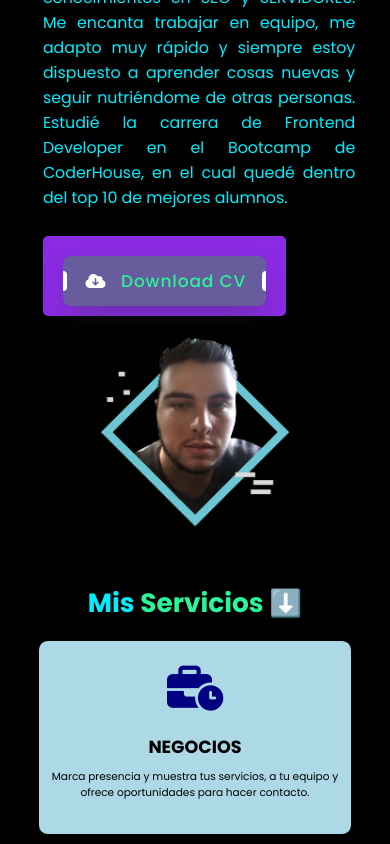
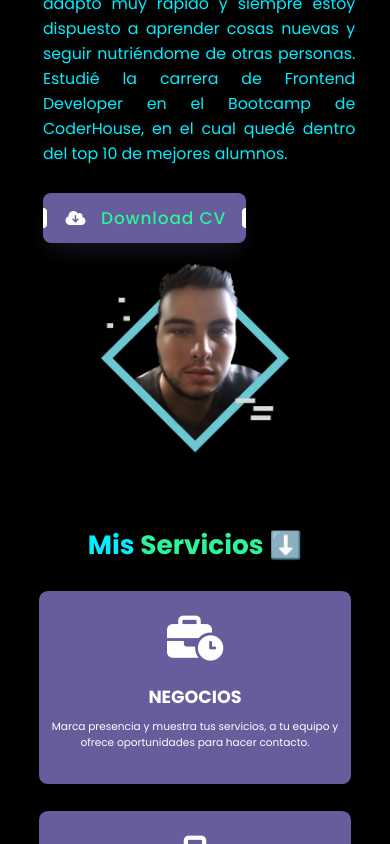
Before and after one commit to Ntarchini99/Portfolio, a React (Vite) app: page / in a window 390 px wide. Shown: the part 1156-2000 px from the top of the page. Built offline with nearby package versions, Linux system fonts and the light colour scheme.

Commit message:
modificaciones de estilos

```diff
--- a/src/components/About/About.css
+++ b/src/components/About/About.css
@@ -98,7 +98,11 @@
     height: 60%;
   }
 
-
+  @media (max-width: 1440px){
+    .about{
+      margin-top: -15%;
+    }
+  }
 
 @media (max-width: 768px) {
     .about {
@@ -121,15 +125,4 @@
         width: 90%;
         color: #0ef;
     }
-
-    .btn-cv {
-        background-color: blueviolet;
-        color: white;
-        font-size: 1.5rem;
-        padding: 10px 20px;
-        text-decoration: none;
-        border-radius: 5px;
-        display: inline-block;
-        cursor: pointer;
-    }
 }
--- a/src/components/About/About.jsx
+++ b/src/components/About/About.jsx
@@ -1,6 +1,6 @@
 import './About.css';
 import perfil from '../../assets/img/perfil.png';
-import cv from '../../assets/pdf/Curriculum-frontend.pdf';
+import cv from '../../assets/pdf/Curriculum-tutor.pdf';
 
 const About = () => {
     return (
--- a/src/components/Contact/Contact.css
+++ b/src/components/Contact/Contact.css
@@ -53,9 +53,9 @@ textarea {
 
 
 .ButtonSending {
+  margin-left: 0;
   margin-top: 2rem;
   cursor: pointer;
-  background-color: #0ef;
   display: inline-flex;
   align-items: center;
   justify-content: center;
@@ -81,7 +81,7 @@ button {
   margin-top: 5%;
   font-family: inherit;
   font-size: 20px;
-  background: royalblue;
+  background: rgb(103, 92, 156);
   color: white;
   padding: 0.7em 1em;
   padding-left: 0.9em;
@@ -131,3 +131,9 @@ button:active {
     transform: translateY(-0.1em);
   }
 }
+
+@media (max-width: 1440px) {
+  button {
+    margin-left: 38%;
+  }
+}
--- a/src/components/Footer/Footer.css
+++ b/src/components/Footer/Footer.css
@@ -20,9 +20,10 @@
     justify-content: center;
     align-items: center;
     padding: .8rem;
-    background: #0ef;
+    background: rgb(103, 92, 156);
     border-radius: .8rem;
     transition: .5s ease;
+    color: white;
 }
 
 .footer-iconTop a:hover {
@@ -31,7 +32,7 @@
 
 .footer-iconTop a i {
     font-size: 2.4rem;
-    color: var(--second-bg-color);
+    color: white;
 }
 
 @media (max-width: 425px){
--- a/src/components/Header/Header.css
+++ b/src/components/Header/Header.css
@@ -39,7 +39,7 @@
 
 .Text-nav {
 	color: #0ef;
-	font-size: 2.8rem;
+	font-size: 2.2rem;
 }
 
 .hamburger {
--- a/src/components/Homepage/HomePage.css
+++ b/src/components/Homepage/HomePage.css
@@ -75,8 +75,7 @@ span {
 }
 
 .shadow__btn {
-    background: rgb(0, 140, 255);
-    box-shadow: 0 0 25px rgb(0, 140, 255);
+    background: rgb(103, 92, 156);
 }
 
 .shadow__btn:hover {
--- a/src/components/Portfolio/Portfolio.css
+++ b/src/components/Portfolio/Portfolio.css
@@ -6,8 +6,8 @@
 }
 
 .portfolio h2 {
-    margin-bottom: 2rem;
-    font-size: 5rem;
+    margin-bottom: 3rem;
+    font-size: 3rem;
 }
 
 .portfolio-container {
--- a/src/components/Services/Services.css
+++ b/src/components/Services/Services.css
@@ -1,5 +1,5 @@
 .services h2 {
-  margin-bottom: 2rem;
+  margin-bottom: 3rem;
   font-size: 3rem;
 }
 
@@ -15,7 +15,7 @@
 
 .services-container .services-box {
   flex: 1 1 20rem;
-  background: lightblue;
+  background: rgb(103, 92, 156);
   padding: 2rem 1rem 3rem;
   border-radius: 1rem;
   text-align: center;
@@ -30,13 +30,13 @@
 }
 
 .services-box h3 {
-  color: black;
+  color: white;
   font-size: 2rem;
   margin-top: 5%;
 }
 
 .services-box p {
-  color: black;
+  color: white;
   font-size: 1.2rem;
   margin: 1rem 0 2rem;
 }
@@ -44,5 +44,5 @@
 .services-box i {
   font-size: 45px;
   padding: 8px;
-  color: navy;
+  color: white;
 }
```
Also changed, not shown: 2 other files (tests, documents, lock files or other folders).
